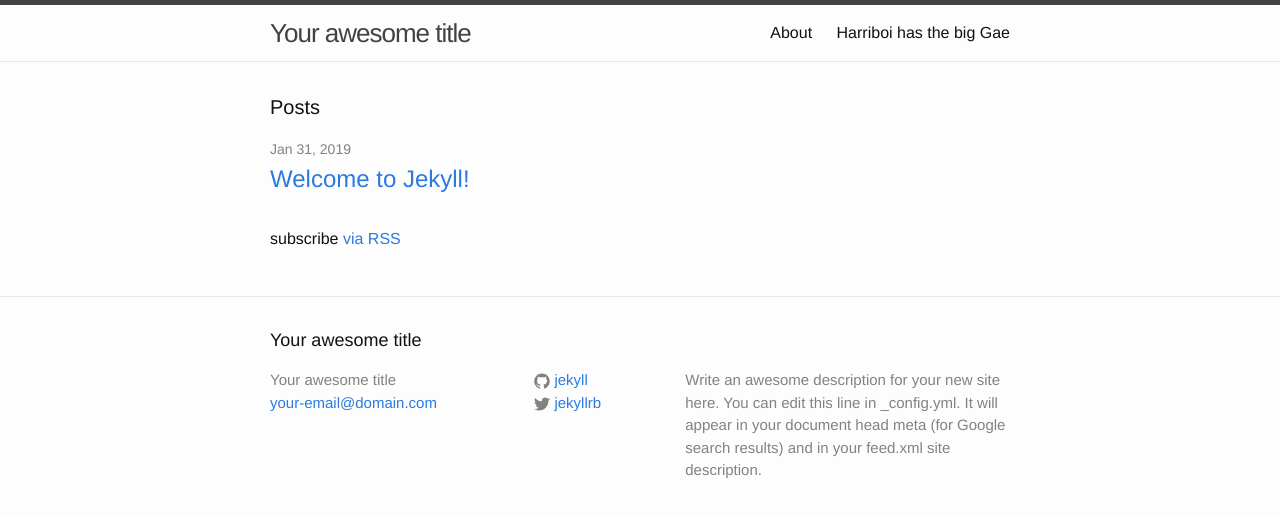
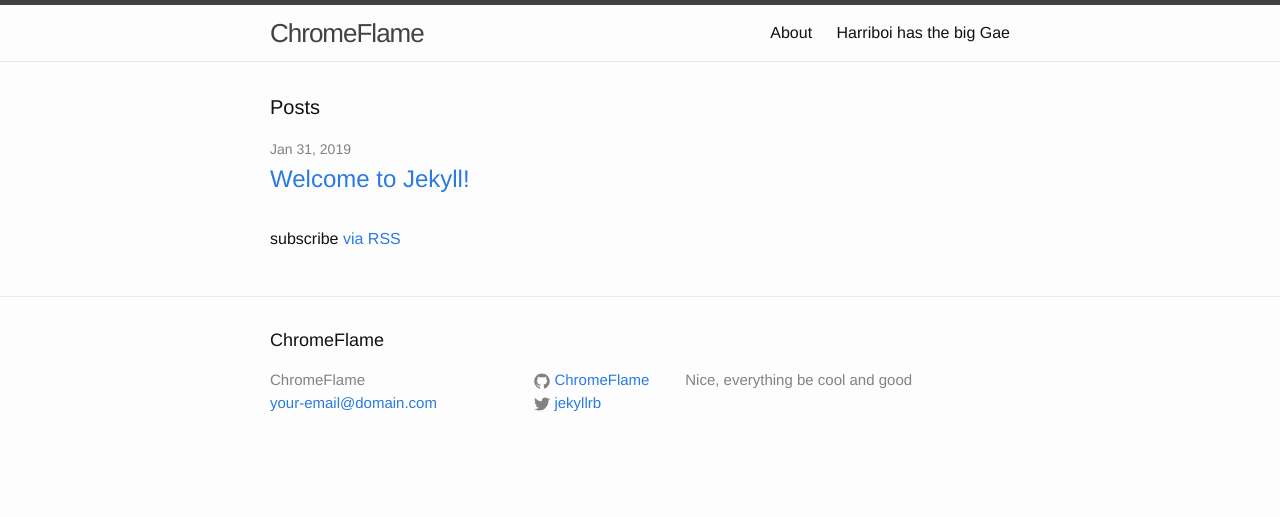
Before and after one commit to ChromeFlame/chromeflame.github.io, a Jekyll site: the page built from index.html, in a window 1280 px wide. Shown: the top 517 px of the page. Built offline with Jekyll 4.4.1, drawn with Linux system fonts in a browser that asks for light colours.

Commit message:
Update _config.yml

```diff
--- a/_config.yml
+++ b/_config.yml
@@ -6,16 +6,14 @@
 # 'jekyll serve'. If you change this file, please restart the server process.
 
 # Site settings
-title: Your awesome title
+title: ChromeFlame
 email: your-email@domain.com
 description: > # this means to ignore newlines until "baseurl:"
-  Write an awesome description for your new site here. You can edit this
-  line in _config.yml. It will appear in your document head meta (for
-  Google search results) and in your feed.xml site description.
-baseurl: "" # the subpath of your site, e.g. /blog
+  Nice, everything be cool and good
+baseurl: "/home" # the subpath of your site, e.g. /blog
 url: "http://yourdomain.com" # the base hostname & protocol for your site
 twitter_username: jekyllrb
-github_username:  jekyll
+github_username:  ChromeFlame
 
 # Build settings
 markdown: kramdown
```
